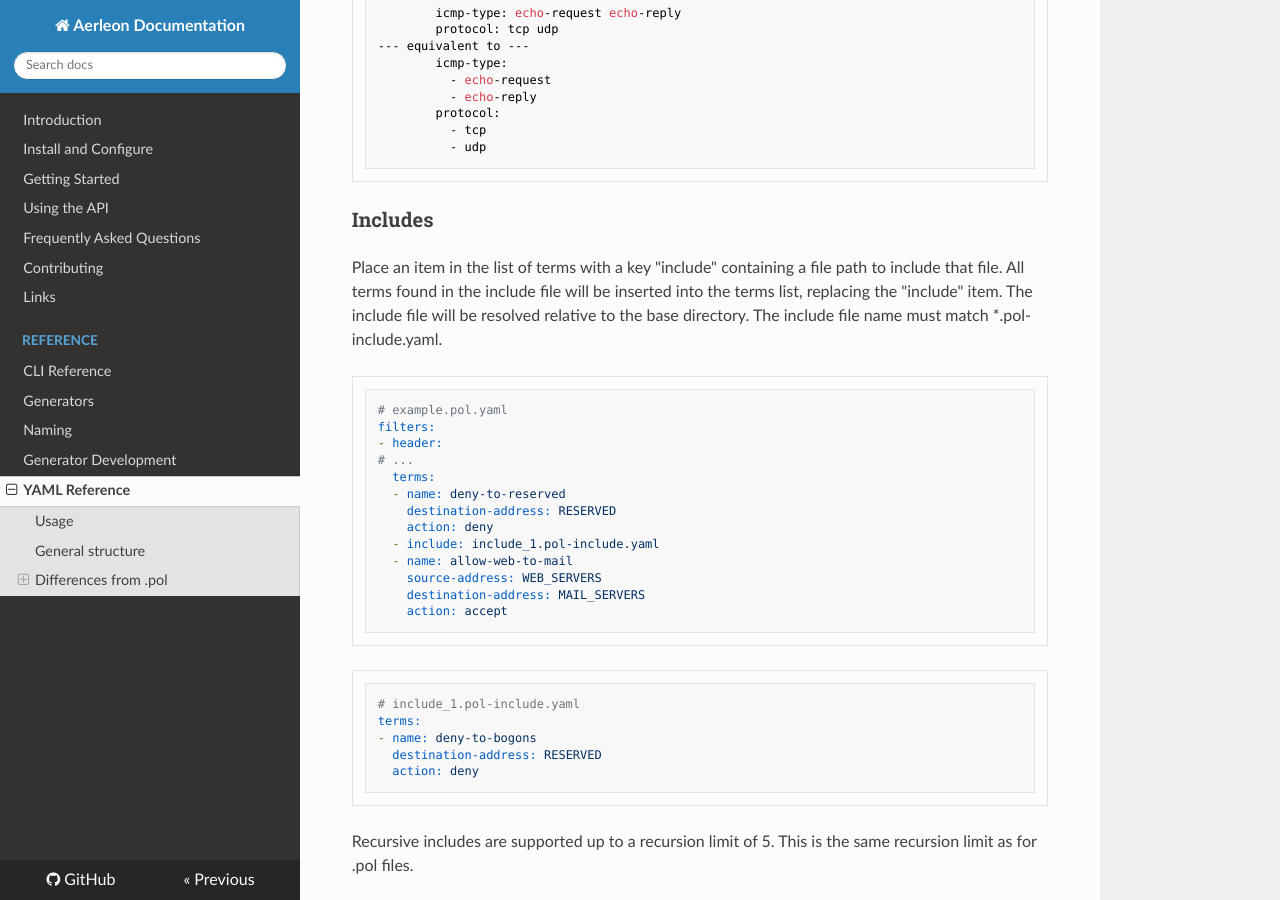
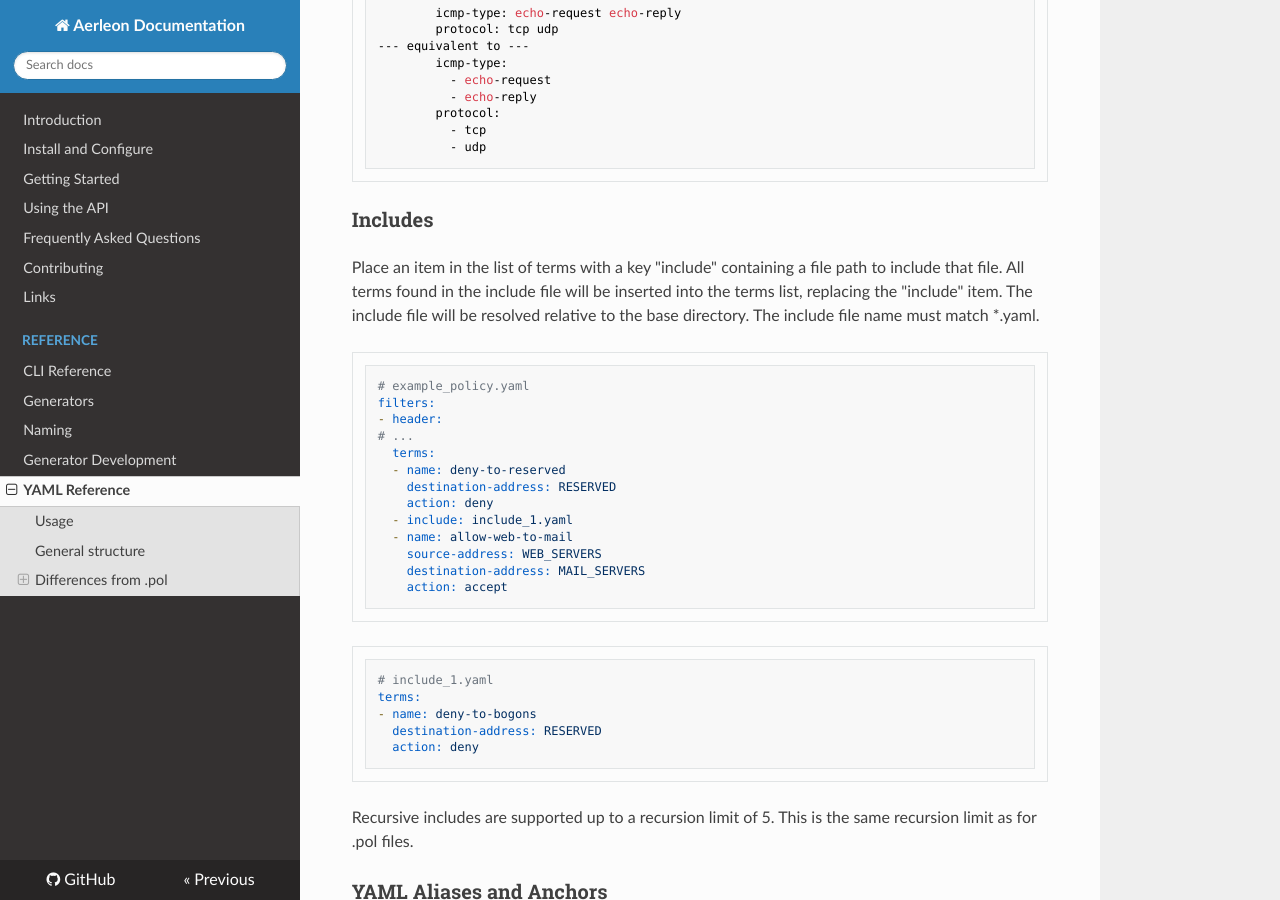
Before and after one commit to ngiyakhey2/aerleon, an MkDocs documentation site: the page built from docs/reference/yaml_reference.md, in a window 1280 px wide and 900 px high, scrolled down 4201 px. Built offline with MkDocs 1.6.1, drawn with Linux system fonts in a browser that asks for light colours; nearby versions of some CDN libraries; some of the changed text lies outside the part shown.

Commit message:
Fix issues with include files in YAML (#208)
* Fix two issues with include files in YAML

* This resolves an issue where a YAML include file placed in the "policies"
  directory would cause a crash.
* This resolves an issue where including a YAML include file with the
  include: term type would cause a crash.

This change also modifies the Arista TP sample file to use an include
so that we have some end-to-end test coverage.

* Correct YAML docs

````diff
--- a/docs/reference/yaml_reference.md
+++ b/docs/reference/yaml_reference.md
@@ -3,11 +3,11 @@
 ## Usage
 
 Aerleon supports policy files written in YAML as well as the traditional .pol
-format. It will search for files named \*.pol.yaml in the same places it would
+format. It will search for files named \*.yaml in the same places it would
 search for \*.pol files.
 
 Include files can also be written in YAML. Cross-format includes are not
-allowed. A YAML file can include files named \*.pol-include.yaml while a .pol
+allowed. A YAML file can include files named \*.yaml while a .pol
 file can include files named \*.inc .
 
 YAML files are loaded in PyYAML's "safe" mode.
@@ -212,10 +212,10 @@ Place an item in the list of terms with a key "include" containing a file path
 to include that file. All terms found in the include file will be inserted into
 the terms list, replacing the "include" item. The include file will be resolved
 relative to the base directory. The include file name must match
-\*.pol-include.yaml.
+\*.yaml.
 
 ```
-# example.pol.yaml
+# example_policy.yaml
 filters:
 - header:
 # ...
@@ -223,7 +223,7 @@ filters:
   - name: deny-to-reserved
     destination-address: RESERVED
     action: deny
-  - include: include_1.pol-include.yaml
+  - include: include_1.yaml
   - name: allow-web-to-mail
     source-address: WEB_SERVERS
     destination-address: MAIL_SERVERS
@@ -231,7 +231,7 @@ filters:
 ```
 
 ```
-# include_1.pol-include.yaml
+# include_1.yaml
 terms:
 - name: deny-to-bogons
   destination-address: RESERVED
````
Also changed, not shown: 3 other files.
